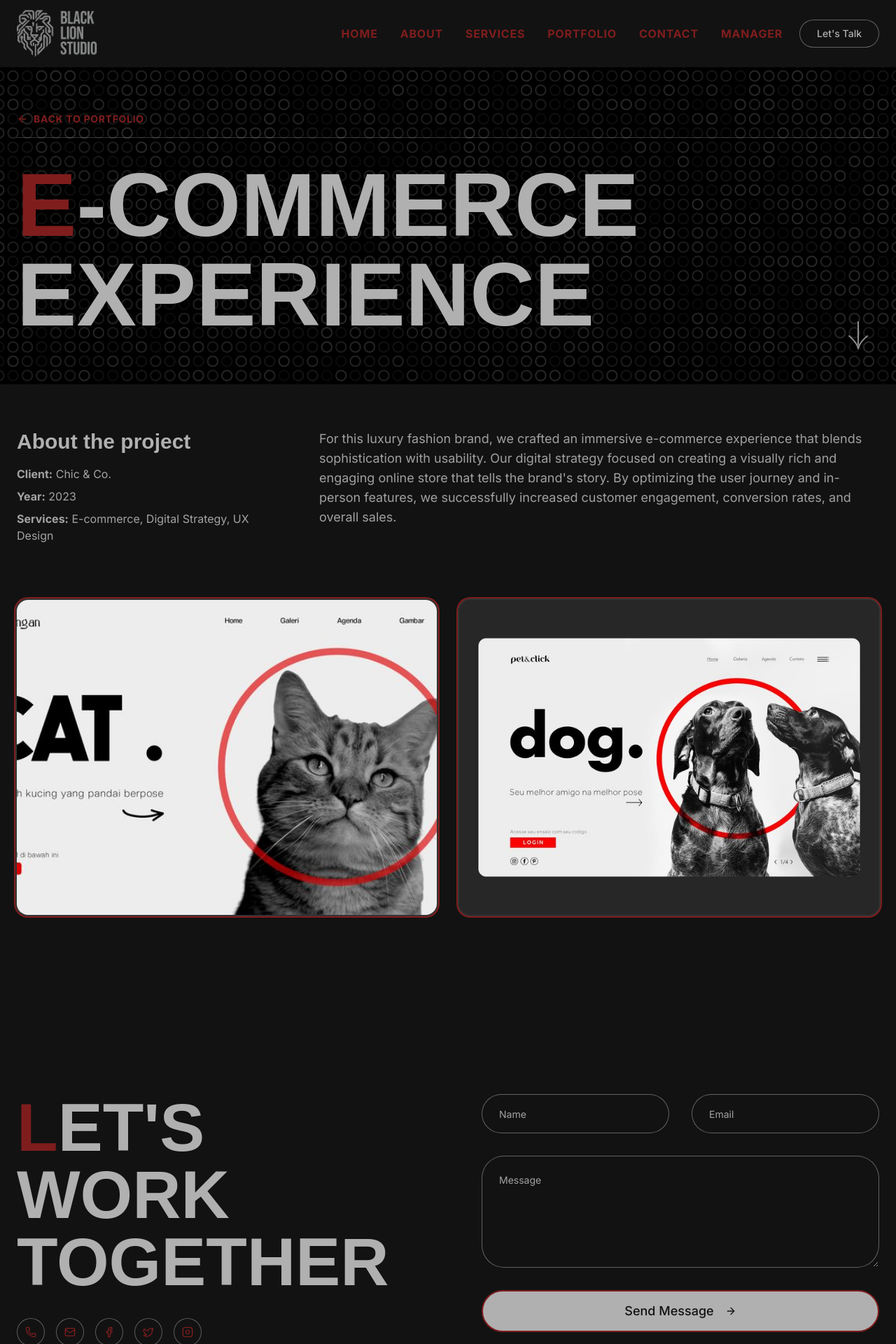
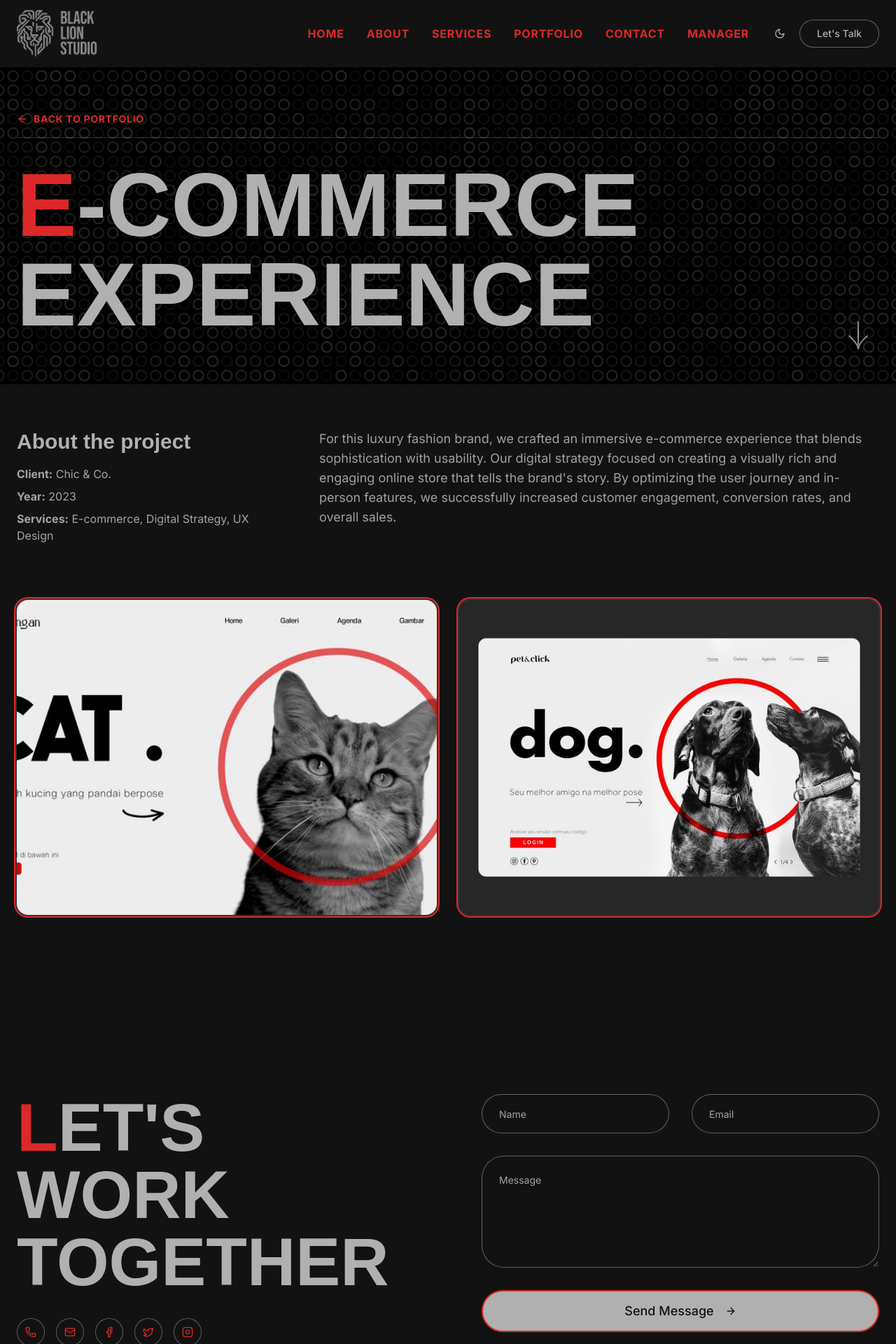
Before and after one commit to blck04/blacklionstudio, a Next.js app: page /work/e-commerce-experience in a window 1280 px wide. Shown: the top 1920 px of the page at 70% size. Built offline with nearby package versions, Linux system fonts and the light colour scheme; a web font is replaced by a local one.

Commit message:
NOW LETS ADD A LIGHT MODE FEATURE MAKE SURE EVERYTHING STILL LOOKS GOOD

```diff
--- a/src/app/globals.css
+++ b/src/app/globals.css
@@ -55,7 +55,7 @@
     --muted-foreground: 0 0% 63.9%;
     --accent: 0 0% 20%; /* #333333 */
     --accent-foreground: 0 0% 69%;
-    --destructive: 0 62.8% 30.6%;
+    --destructive: 0 72% 51%;
     --destructive-foreground: 0 0% 98%;
     --border: 0 0% 20%; /* #333333 */
     --input: 0 0% 20%;
--- a/src/app/layout.tsx
+++ b/src/app/layout.tsx
@@ -4,6 +4,7 @@ import { Toaster } from "@/components/ui/toaster";
 import { cn } from '@/lib/utils';
 import ScrollRestoration from '@/components/scroll-restoration';
 import { PageWrapper } from '@/components/page-wrapper';
+import { ThemeProvider } from '@/components/theme-provider';
 
 export const metadata: Metadata = {
   title: 'BLACK LION STUDIO',
@@ -16,7 +17,7 @@ export default function RootLayout({
   children: React.ReactNode;
 }>) {
   return (
-    <html lang="en" className="dark">
+    <html lang="en" suppressHydrationWarning>
       <head>
         <link rel="preconnect" href="https://fonts.googleapis.com" />
         <link rel="preconnect" href="https://fonts.gstatic.com" crossOrigin="anonymous" />
@@ -24,11 +25,16 @@ export default function RootLayout({
         <link href="https://fonts.cdnfonts.com/css/formula-condensed" rel="stylesheet" />
       </head>
       <body className={cn("font-body antialiased")}>
-        <PageWrapper>
-          <ScrollRestoration />
-          {children}
-          <Toaster />
-        </PageWrapper>
+        <ThemeProvider
+          defaultTheme="dark"
+          storageKey="bls-theme"
+        >
+          <PageWrapper>
+            <ScrollRestoration />
+            {children}
+            <Toaster />
+          </PageWrapper>
+        </ThemeProvider>
       </body>
     </html>
   );
--- a/src/components/header.tsx
+++ b/src/components/header.tsx
@@ -7,6 +7,7 @@ import { cn } from '@/lib/utils';
 import { Button } from '@/components/ui/button';
 import { Logo } from '@/components/logo';
 import { Sheet, SheetContent, SheetTrigger, SheetTitle } from '@/components/ui/sheet';
+import { ThemeToggle } from './theme-toggle';
 
 export function Header() {
   const [scrolled, setScrolled] = useState(false);
@@ -41,8 +42,20 @@ export function Header() {
     }
 
     e.preventDefault();
+    const targetId = href.substring(1);
+    const targetElement = document.getElementById(targetId);
+
     if (isHomePage) {
-      document.querySelector(href)?.scrollIntoView({ behavior: 'smooth' });
+        if (targetElement) {
+            const headerOffset = 96; // Corresponds to h-24 in Tailwind
+            const elementPosition = targetElement.getBoundingClientRect().top;
+            const offsetPosition = elementPosition + window.pageYOffset - headerOffset;
+
+            window.scrollTo({
+              top: offsetPosition,
+              behavior: "smooth"
+            });
+        }
     } else {
       router.push(`/${href}`);
     }
@@ -52,7 +65,16 @@ export function Header() {
   const handleLetsTalkClick = (e: React.MouseEvent<HTMLAnchorElement>) => {
     e.preventDefault();
     if (isHomePage) {
-        document.querySelector('#contact')?.scrollIntoView({ behavior: 'smooth' });
+        const contactSection = document.getElementById('contact');
+        if (contactSection) {
+            const headerOffset = 96; // Corresponds to h-24 in Tailwind
+            const elementPosition = contactSection.getBoundingClientRect().top;
+            const offsetPosition = elementPosition + window.pageYOffset - headerOffset;
+            window.scrollTo({
+                top: offsetPosition,
+                behavior: "smooth"
+            });
+        }
     } else {
         router.push('/#contact');
     }
@@ -96,11 +118,14 @@ export function Header() {
               </Link>
             ))}
           </nav>
-          <Button asChild variant="outline" className="rounded-full px-6 transition-all duration-300 hover:bg-primary hover:text-primary-foreground border-foreground/50 hover:border-primary hover:shadow-[0_0_25px_hsl(var(--primary)/0.3)]">
-            <Link href="#contact" onClick={handleLetsTalkClick}>
-              Let's Talk
-            </Link>
-          </Button>
+          <div className="flex items-center gap-2">
+            <ThemeToggle />
+            <Button asChild variant="outline" className="rounded-full px-6 transition-all duration-300 hover:bg-primary hover:text-primary-foreground border-foreground/50 hover:border-primary hover:shadow-[0_0_25px_hsl(var(--primary)/0.3)]">
+              <Link href="#contact" onClick={handleLetsTalkClick}>
+                Let's Talk
+              </Link>
+            </Button>
+          </div>
         </div>
         <div className="lg:hidden">
             <Sheet open={isSheetOpen} onOpenChange={setIsSheetOpen}>
@@ -112,8 +137,9 @@ export function Header() {
                 <SheetContent side="right" className="w-[300px] bg-background/95 backdrop-blur-sm p-0">
                     <SheetTitle className="sr-only">Menu</SheetTitle>
                     <div className="flex flex-col h-full">
-                        <div className="p-6 border-b">
+                        <div className="p-6 border-b flex justify-between items-center">
                             <Logo showText={false} logoSrc="/HEADER-LOGO.png" />
+                            <ThemeToggle />
                         </div>
                         <nav className="flex flex-col gap-1 p-6">
                             {navLinks.map((link) => (
--- /dev/null
+++ b/src/components/theme-provider.tsx
@@ -0,0 +1,65 @@
+"use client"
+
+import * as React from "react"
+
+type Theme = "dark" | "light"
+
+type ThemeProviderProps = {
+  children: React.ReactNode
+  defaultTheme?: Theme
+  storageKey?: string
+}
+
+type ThemeProviderState = {
+  theme: Theme
+  setTheme: (theme: Theme) => void
+}
+
+const initialState: ThemeProviderState = {
+  theme: "dark",
+  setTheme: () => null,
+}
+
+const ThemeProviderContext = React.createContext<ThemeProviderState>(initialState)
+
+export function ThemeProvider({
+  children,
+  defaultTheme = "dark",
+  storageKey = "bls-theme",
+  ...props
+}: ThemeProviderProps) {
+  const [theme, setTheme] = React.useState<Theme>(
+    () => (typeof window !== 'undefined' && localStorage.getItem(storageKey) as Theme) || defaultTheme
+  )
+
+  React.useEffect(() => {
+    const root = window.document.documentElement
+    root.classList.remove("light", "dark")
+    root.classList.add(theme)
+  }, [theme])
+
+  const value = {
+    theme,
+    setTheme: (theme: Theme) => {
+      if (typeof window !== 'undefined') {
+        localStorage.setItem(storageKey, theme)
+      }
+      setTheme(theme)
+    },
+  }
+
+  return (
+    <ThemeProviderContext.Provider {...props} value={value}>
+      {children}
+    </ThemeProviderContext.Provider>
+  )
+}
+
+export const useTheme = () => {
+  const context = React.useContext(ThemeProviderContext)
+
+  if (context === undefined)
+    throw new Error("useTheme must be used within a ThemeProvider")
+
+  return context
+}
--- /dev/null
+++ b/src/components/theme-toggle.tsx
@@ -0,0 +1,24 @@
+"use client"
+
+import * as React from "react"
+import { Moon, Sun } from "lucide-react"
+
+import { useTheme } from "./theme-provider"
+import { Button } from "@/components/ui/button"
+
+export function ThemeToggle() {
+  const { theme, setTheme } = useTheme()
+
+  return (
+    <Button
+      variant="ghost"
+      size="icon"
+      onClick={() => setTheme(theme === "light" ? "dark" : "light")}
+      className="rounded-full transition-all duration-300 hover:bg-primary/10 hover:text-primary border-none"
+    >
+      <Sun className="h-5 w-5 rotate-0 scale-100 transition-all dark:-rotate-90 dark:scale-0" />
+      <Moon className="absolute h-5 w-5 rotate-90 scale-0 transition-all dark:rotate-0 dark:scale-100" />
+      <span className="sr-only">Toggle theme</span>
+    </Button>
+  )
+}
```
